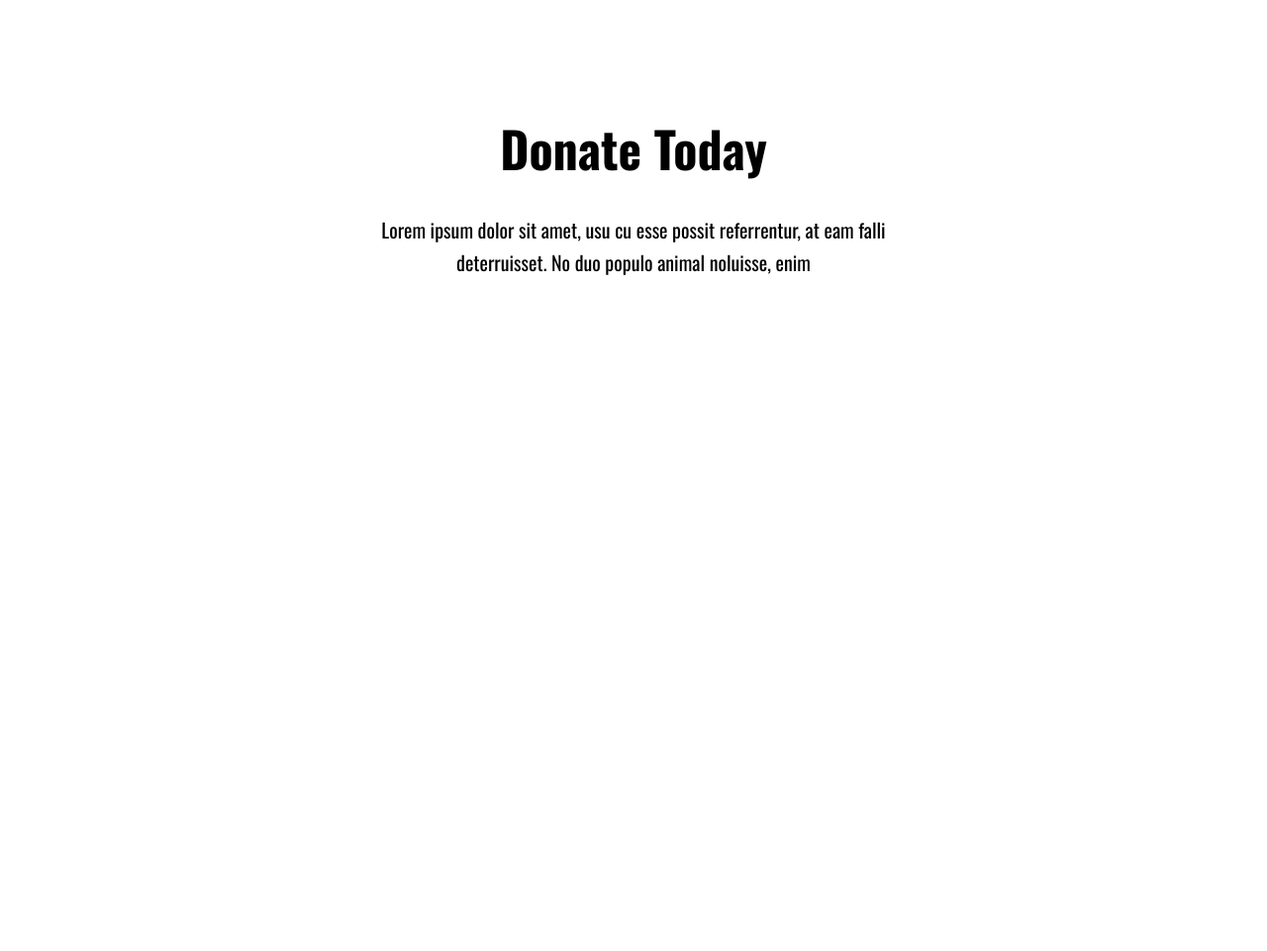
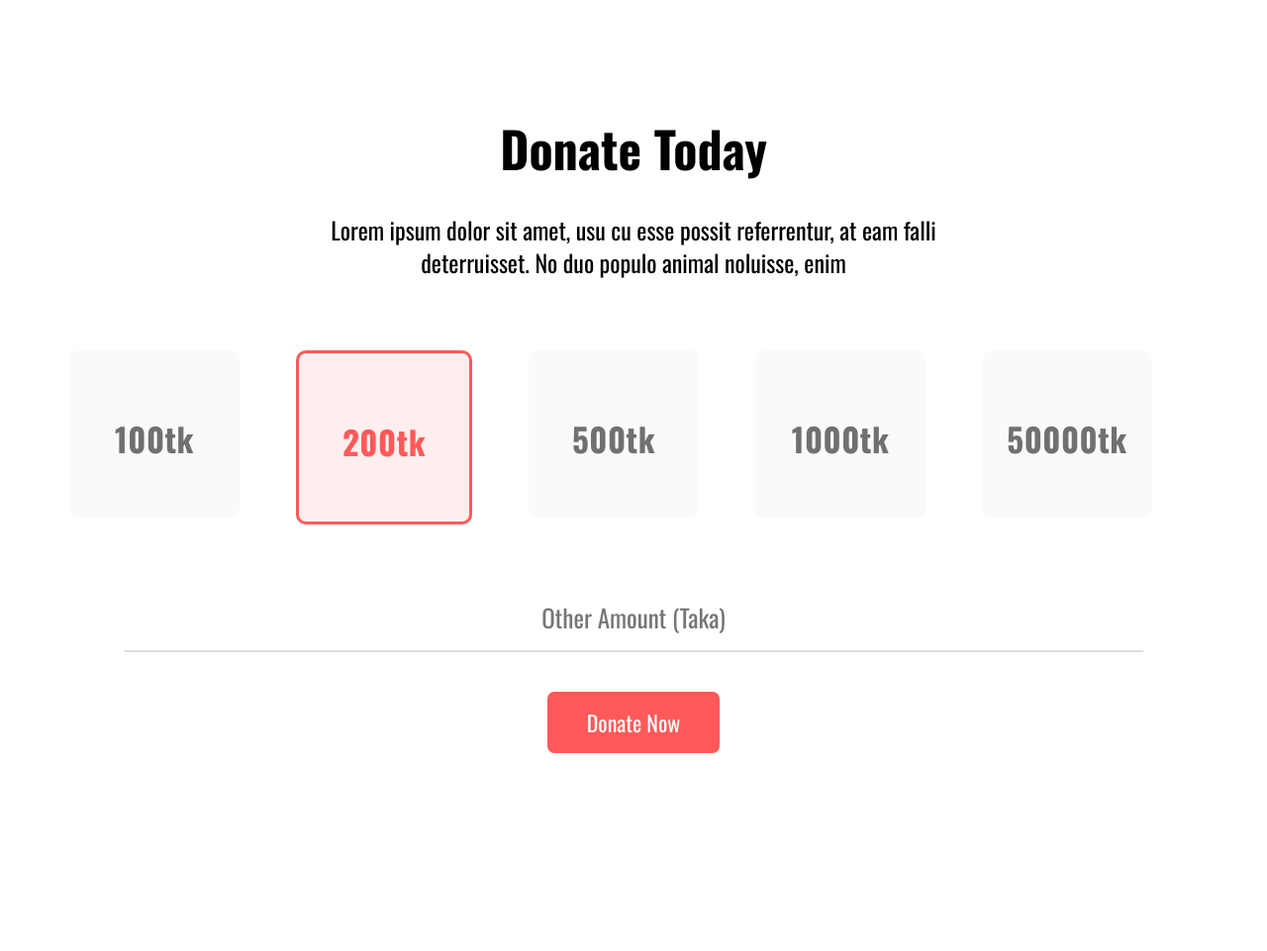
Before and after one commit to Shakil-Mahmud1/Assignment-1, a plain HTML site: page index.html in a window 1280 px wide. Shown: the part 866-1827 px from the top of the page at 99% size. Before the commit the page ends 1178 px from the top, so only its background shows below. Drawn offline with nearby package versions, Linux system fonts and the light colour scheme.

Commit message:
third commit

```diff
--- a/index.html
+++ b/index.html
@@ -32,7 +32,16 @@
                     deterruisset. No duo populo animal noluisse, enim</p>
             </div>
             <div class="content-box">
+                <div><h3>100tk</h3></div>
+                <div id="con-second-box"><h3>200tk</h3></div>
+                <div><h3>500tk</h3></div>
+                <div><h3>1000tk</h3></div>
+                <div id="con-L-box"><h3>50000tk</h3></div>
+            </div>
 
+            <div class="Amount-box">
+                <input type="text" name="text" id="text" placeholder="Other Amount (Taka)">
+                    <button id="donate-btn">Donate Now</button>
             </div>
         </div>
     </section>
--- a/style.css
+++ b/style.css
@@ -71,10 +71,59 @@ button#donate-btn {
     margin-bottom: 30px;
 }
 .content-head-line p {
-    font-size: 20px;
-    width: 530px;
+    font-size: 24px;
+    width: 630px;
     text-align: center;
     line-height: 33px;
     margin: auto;
-    margin-bottom: 30px;
+    margin-bottom: 72px;
 }
+.content-box {
+    overflow: hidden;
+}
+
+.content-box div {
+    width: 172px;
+    height: 170px;
+    text-align: center;
+    float: left;
+    margin-right: 57px;
+    border-radius: 10px;
+    background-color: #fafafa;
+    margin-bottom: 60px;
+    cursor: pointer;
+}
+
+.content-box div last-child {
+    margin-right: 0px;
+}
+div#con-L-box {
+    margin-right:  0px !important;
+}
+div#con-second-box {
+    border: 3px solid #ff5959;
+    background-color: #ffeeee;
+}
+.content-box div h3 {
+    font-size: 33px;
+    margin-top: 65px;
+    color: #707070;
+    letter-spacing: 0.5px;
+}
+div#con-second-box h3 {
+    color: #FF5959;
+}
+.Amount-box {
+    overflow: hidden;
+}
+
+.Amount-box input {
+    display: block;
+    border: none;
+    border-bottom: 2px solid #ddd;
+    width: 1000px;
+    margin: auto;
+    text-align: center;
+    padding: 15px;
+    font-size: 25px;
+}
```
